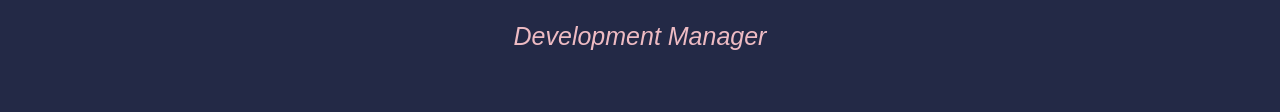
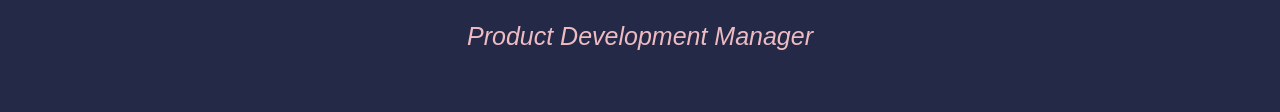
Before and after one commit to Jones2270/Personal-Portfolio, a plain HTML site: page index.html in a window 1280 px wide. Shown: the part 382-494 px from the top of the page. Drawn offline with nearby package versions, Linux system fonts and the light colour scheme.

Commit message:
no change

```diff
--- a/index.html
+++ b/index.html
@@ -22,7 +22,7 @@
         </header>
         <section id="welcome-section">
             <h1>Hello I'm Chris</h1>
-            <p>Development Manager</p>
+            <p>Product Development Manager</p>
         </section>
         <section id="projects">
             <h1>These are some of my projects</h1>
```
